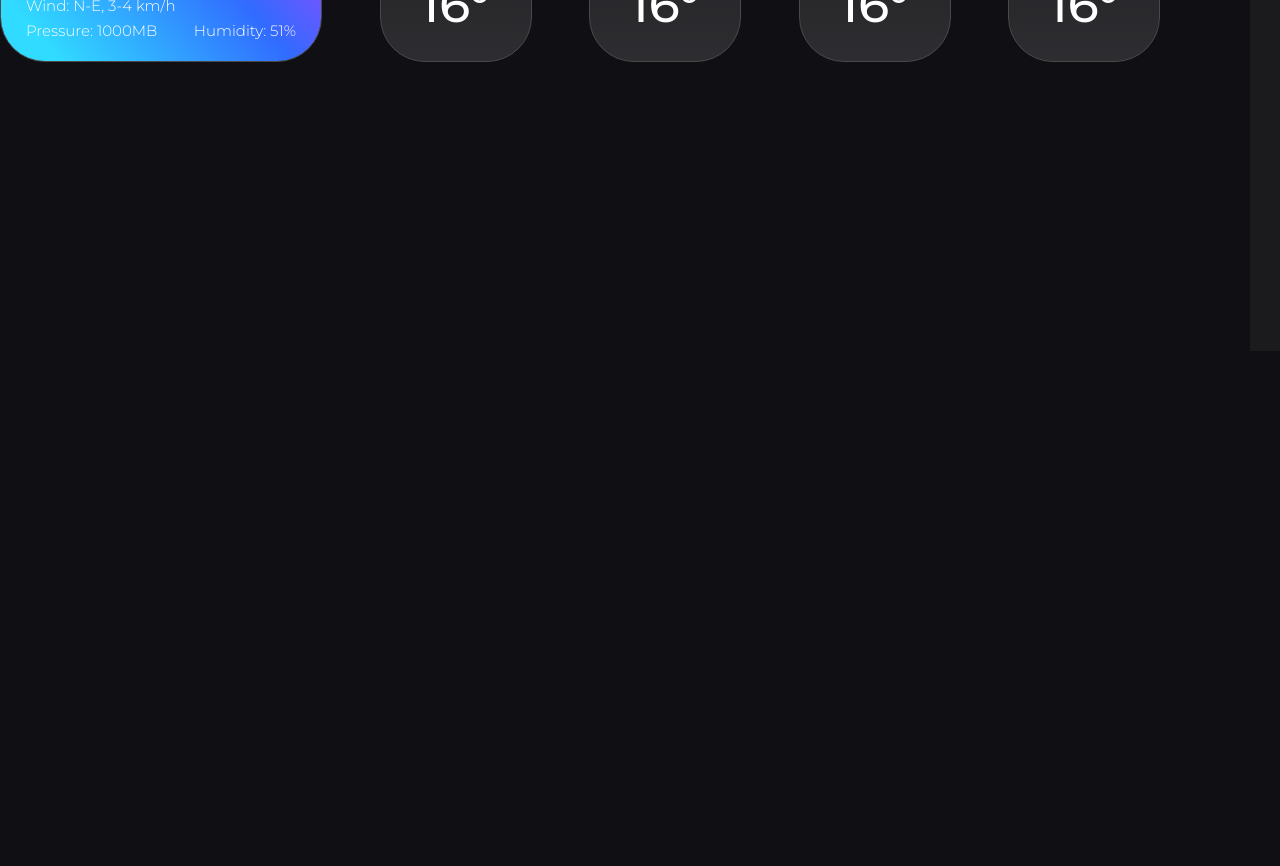
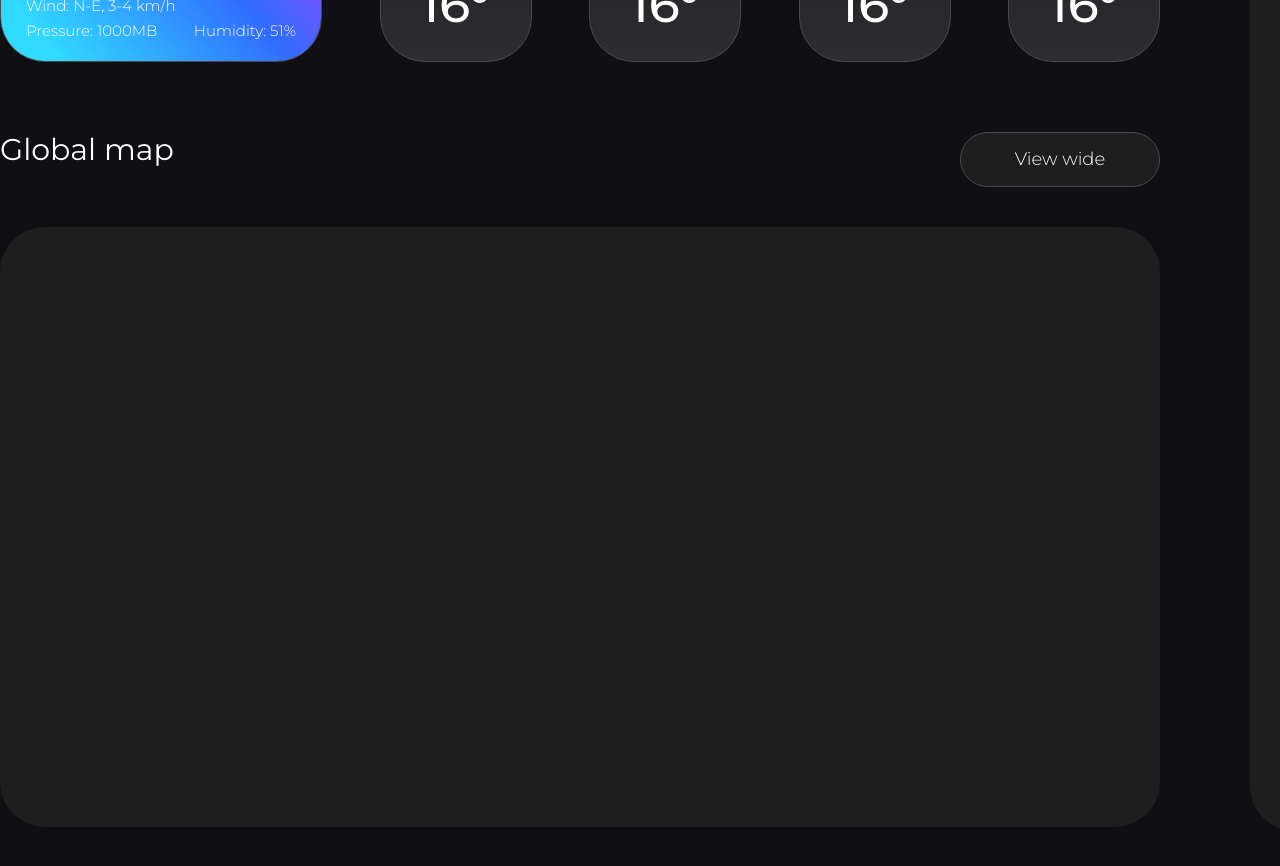
Before and after one commit to antisedativ/WeatherApp-University, a React (Create React App) app: page / in a window 1280 px wide. Shown: the part 540-1406 px from the top of the page. Before the commit the page ends 891 px from the top, so only its background shows below. Built offline with nearby package versions, Linux system fonts and the light colour scheme.

Commit message:
added main design

```diff
--- a/src/blocks/Info/Info.module.scss
+++ b/src/blocks/Info/Info.module.scss
@@ -1,18 +1,18 @@
 @import '../../styles/variables';
 
-.info__wrapper {
+.wrapper {
   width: 1160px;
   height: 700px;
   margin-right: 90px;
 }
 
-.info__tabs {
+.tabs {
   display: flex;
   justify-content: space-between;
   margin-bottom: 34px;
 }
 
-.info__list {
+.list {
   margin: 0;
   padding: 0;
   width: 580px;
@@ -29,7 +29,7 @@
   line-height: 68px;
 }
 
-.info__list_item {
+.list_item {
   color: $white;
   cursor: pointer;
   display: block;
@@ -44,10 +44,50 @@
   }
 }
 
-.info__switcher {}
+.switcher {}
 
 
-.info__days {
+.days {
   display: flex;
   justify-content: space-between;
+  margin-bottom: 70px;
 }
+
+.tabs_map {
+  display: flex;
+  justify-content: space-between;
+  color: $white;
+  font-style: normal;
+  font-weight: 400;
+  font-size: 30px;
+  line-height: 35px;
+  margin-bottom: 40px;
+
+  .tabs_map_btn {
+    font-style: normal;
+    font-weight: 350;
+    font-size: $btn-fs;
+    line-height: 25px;
+
+    color: $white;
+    cursor: pointer;
+    width: 200px;
+    height: 55px;
+    border: $border;
+    border-radius: $btn-border;
+    background: $item-bg;
+    transition-delay: 1s;
+
+    &:hover {
+      background: $switch-bg-gradient;
+    }
+  }
+
+}
+
+.map_wrapper {
+  width: 100%;
+  height: 600px;
+  background: #1E1E1E;
+  border-radius: $primary-border;
+}
--- a/src/blocks/Info/Info.tsx
+++ b/src/blocks/Info/Info.tsx
@@ -44,20 +44,27 @@ const data:Data[] = [
 
 const Info = () => {
     return (
-        <div className={cl.info__wrapper}>
-            <div className={cl.info__tabs}>
-                <ul className={cl.info__list}>
-                    <li className={cl.info__list_item}>Today</li>
-                    <li className={cl.info__list_item}>Tomorrow</li>
-                    <li className={[cl.info__list_item, cl.active].join(" ")}>Next 5 days</li>
+        <div className={cl.wrapper}>
+            <div className={cl.tabs}>
+                <ul className={cl.list}>
+                    <li className={cl.list_item}>Today</li>
+                    <li className={cl.list_item}>Tomorrow</li>
+                    <li className={[cl.list_item, cl.active].join(" ")}>Next 5 days</li>
                 </ul>
-                <div className={cl.info__switcher}>
+                <div className={cl.switcher}>
                     <InfoSwitcher/>
                 </div>
             </div>
-            <div className={cl.info__days}>
+            <div className={cl.days}>
                 <Today />
                 {data.map((data:Data) => (<Day props={data}/>))}
+            </div>
+            <div className={cl.tabs_map} >
+                <div>Global map</div>
+                <button className={cl.tabs_map_btn}>View wide</button>
+            </div>
+            <div className={cl.map_wrapper}>
+                {}
             </div>
         </div>
     );
--- a/src/blocks/Widgets/Widgets.tsx
+++ b/src/blocks/Widgets/Widgets.tsx
@@ -2,7 +2,7 @@ import React from 'react';
 
 const Widgets = () => {
     return (
-        <div style={{width: 370, background: '#1B1A1D', height: 700}}>
+        <div style={{width: 370, background: '#1E1E1E', height: 1180, borderRadius: 45}}>
 
         </div>
     );
--- a/src/components/Days/Day.module.scss
+++ b/src/components/Days/Day.module.scss
@@ -28,7 +28,7 @@
 .day {
   font-style: normal;
   font-weight: 400;
-  font-size: $sm-fs;
+  font-size: $card-fs;
   line-height: 68px;
 }
 
--- a/src/components/InfoSwitcher/InfoSwitcher.module.scss
+++ b/src/components/InfoSwitcher/InfoSwitcher.module.scss
@@ -58,7 +58,7 @@
 
 .slider_text > span {
   color: $white;
-  font-size: 18px;
+  font-size: $btn-fs;
   width: 50%;
   display: block;
   float: left;
--- a/src/components/Today/Today.module.scss
+++ b/src/components/Today/Today.module.scss
@@ -31,7 +31,7 @@ hr {
 
   font-style: normal;
   font-weight: 400;
-  font-size: $sm-fs;
+  font-size: $card-fs;
   line-height: 68px;
   padding: $padding;
 }
--- a/src/styles/index.scss
+++ b/src/styles/index.scss
@@ -10,6 +10,7 @@ input {
 body {
   font-family: $font;
   background: $main-bg;
+  height: 1430px;
 }
 
 .App {
--- a/src/styles/variables.scss
+++ b/src/styles/variables.scss
@@ -20,8 +20,8 @@ $primary-border: 45px;
 
 $border: 1px solid #4a494a;
 
-
 /* font sizes */
-$sm-fs: 24px // НАзвание дней в карточках
+$card-fs: 24px; // Название дней в карточках
+$btn-fs: 18px; // Переключатели и кнопки
 
 /* shadows */
```
